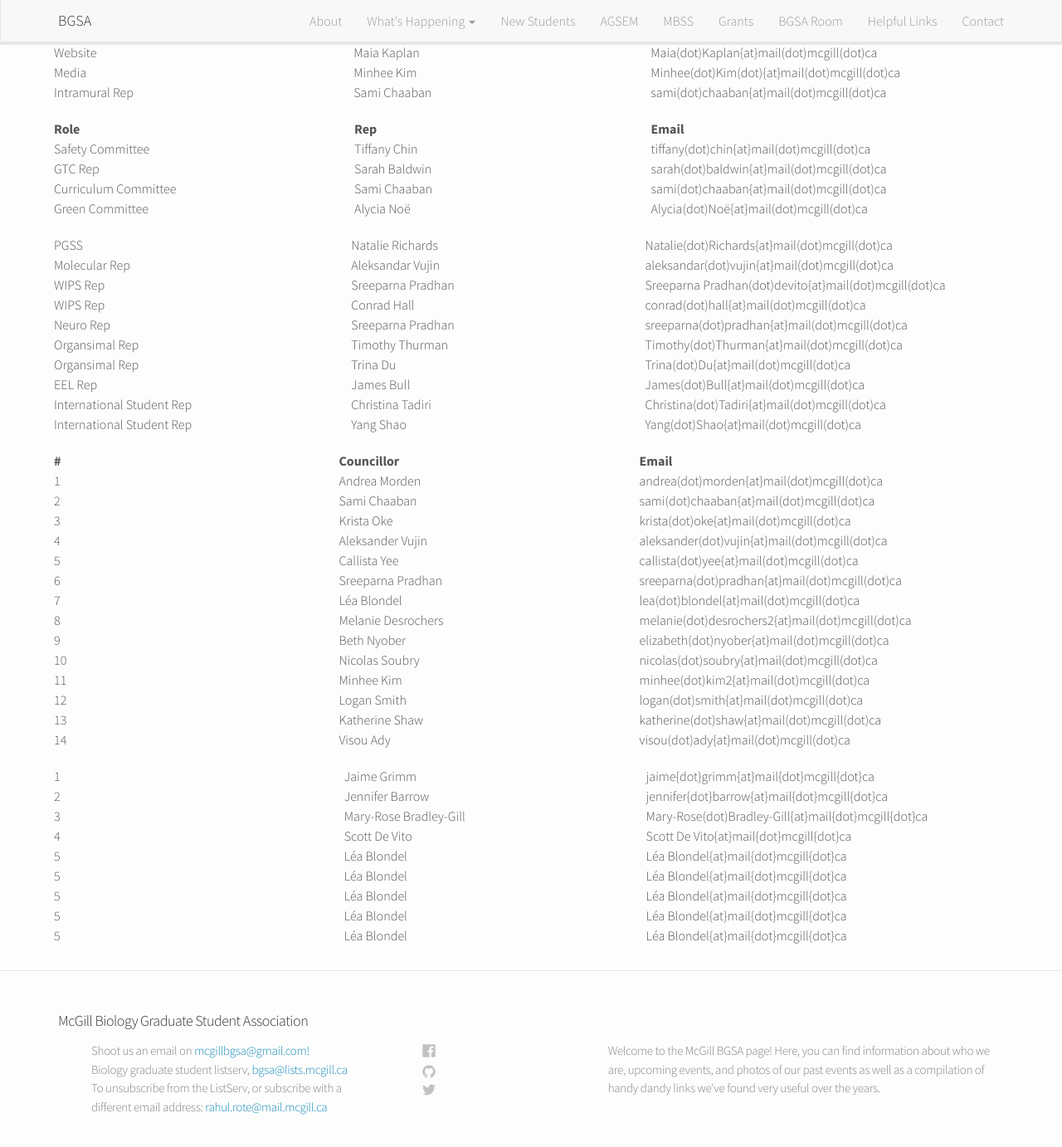
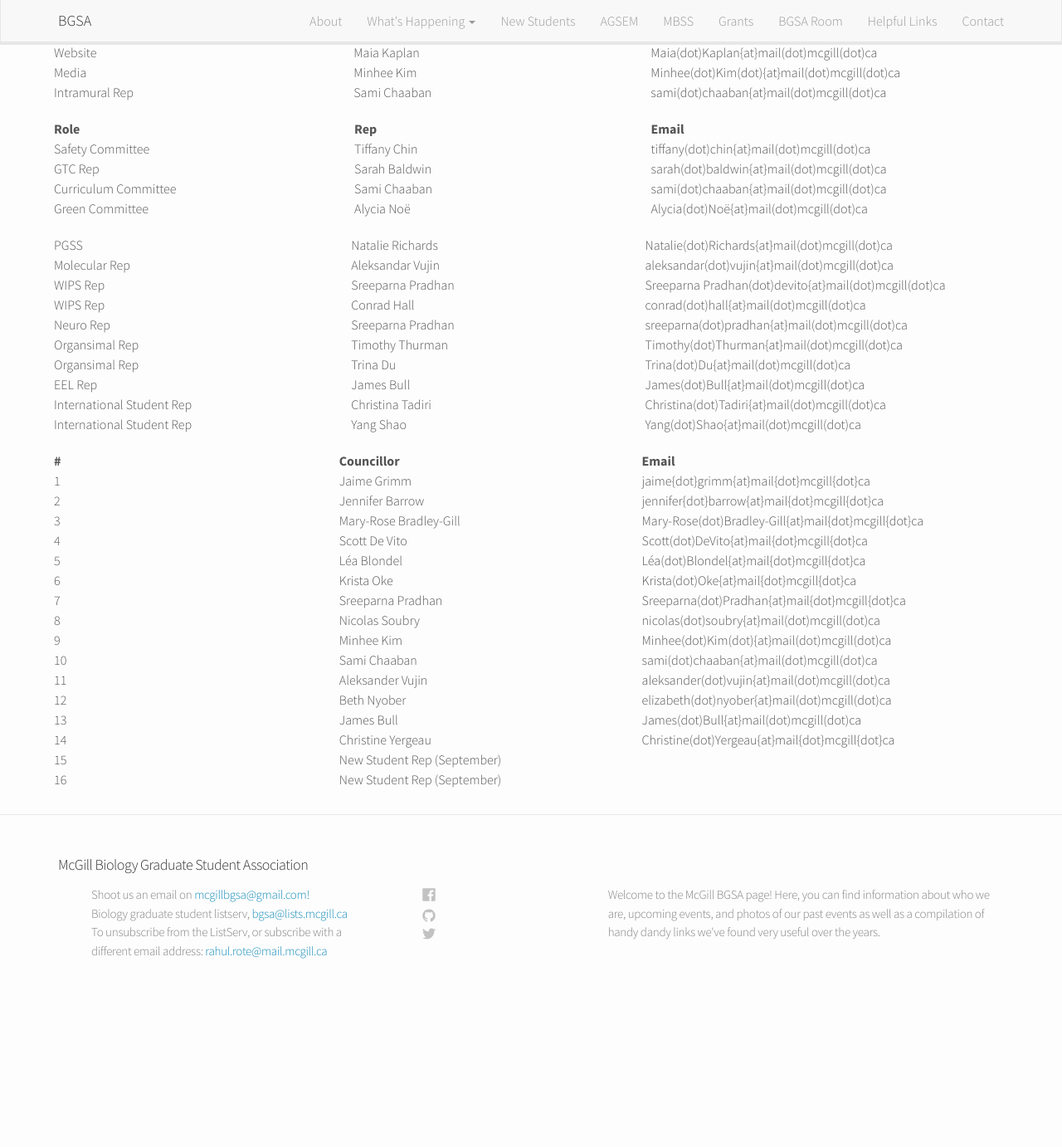
Before and after one commit to McGillBGSA/McGillBGSA.github.io, a Jekyll site: the page built from contact.md, in a window 1280 px wide and 1400 px high, scrolled down 473 px. Shown: the top 1382 px of the window at 83% size. Built offline with Jekyll 4.4.1, drawn with Linux system fonts in a browser that asks for light colours; nearby versions of some CDN libraries; after the commit the page ends 1685 px from its top, so only the background shows below that.

Commit message:
Updated emails

```diff
--- a/contact.md
+++ b/contact.md
@@ -43,27 +43,19 @@ International Student Rep | Yang Shao | Yang(dot)Shao{at}mail(dot)mcgill(dot)ca
 
 \#| Councillor | Email
 ----|----|----
-1 | Andrea Morden | andrea(dot)morden{at}mail(dot)mcgill(dot)ca
-2 | Sami Chaaban | sami(dot)chaaban{at}mail(dot)mcgill(dot)ca
-3 | Krista Oke | krista(dot)oke{at}mail(dot)mcgill(dot)ca
-4 | Aleksander Vujin | aleksander(dot)vujin{at}mail(dot)mcgill(dot)ca
-5 | Callista Yee | callista(dot)yee{at}mail(dot)mcgill(dot)ca
-6 | Sreeparna Pradhan | sreeparna(dot)pradhan{at}mail(dot)mcgill(dot)ca
-7 | Léa Blondel | lea(dot)blondel{at}mail(dot)mcgill(dot)ca
-8 | Melanie Desrochers | melanie(dot)desrochers2{at}mail(dot)mcgill(dot)ca
-9 | Beth Nyober | elizabeth(dot)nyober{at}mail(dot)mcgill(dot)ca
-10 | Nicolas Soubry | nicolas(dot)soubry{at}mail(dot)mcgill(dot)ca
-11 | Minhee Kim | minhee(dot)kim2{at}mail(dot)mcgill(dot)ca
-12 | Logan Smith | logan(dot)smith{at}mail(dot)mcgill(dot)ca
-13 | Katherine Shaw | katherine(dot)shaw{at}mail(dot)mcgill(dot)ca
-14 | Visou Ady | visou(dot)ady{at}mail(dot)mcgill(dot)ca
-
 1 | Jaime Grimm | jaime{dot}grimm{at}mail{dot}mcgill{dot}ca
 2 | Jennifer Barrow | jennifer{dot}barrow{at}mail{dot}mcgill{dot}ca
 3 | Mary-Rose Bradley-Gill | Mary-Rose(dot)Bradley-Gill{at}mail{dot}mcgill{dot}ca
-4 | Scott De Vito |Scott De Vito{at}mail{dot}mcgill{dot}ca
-5 | Léa Blondel |Léa Blondel{at}mail{dot}mcgill{dot}ca
-5 | Léa Blondel |Léa Blondel{at}mail{dot}mcgill{dot}ca
-5 | Léa Blondel |Léa Blondel{at}mail{dot}mcgill{dot}ca
-5 | Léa Blondel |Léa Blondel{at}mail{dot}mcgill{dot}ca
-5 | Léa Blondel |Léa Blondel{at}mail{dot}mcgill{dot}ca
+4 | Scott De Vito | Scott(dot)DeVito{at}mail{dot}mcgill{dot}ca
+5 | Léa Blondel | Léa(dot)Blondel{at}mail{dot}mcgill{dot}ca
+6 | Krista Oke | Krista(dot)Oke{at}mail{dot}mcgill{dot}ca
+7 | Sreeparna Pradhan | Sreeparna(dot)Pradhan{at}mail{dot}mcgill{dot}ca
+8 |  Nicolas Soubry | nicolas(dot)soubry{at}mail(dot)mcgill(dot)ca
+9 | Minhee Kim | Minhee(dot)Kim(dot){at}mail(dot)mcgill(dot)ca
+10 | Sami Chaaban | sami(dot)chaaban{at}mail(dot)mcgill(dot)ca
+11 | Aleksander Vujin | aleksander(dot)vujin{at}mail(dot)mcgill(dot)ca
+12 | Beth Nyober | elizabeth(dot)nyober{at}mail(dot)mcgill(dot)ca
+13 | James Bull | James(dot)Bull{at}mail(dot)mcgill(dot)ca
+14 | Christine Yergeau | Christine(dot)Yergeau{at}mail{dot}mcgill{dot}ca
+15 | New Student Rep (September)
+16 | New Student Rep (September)
```
